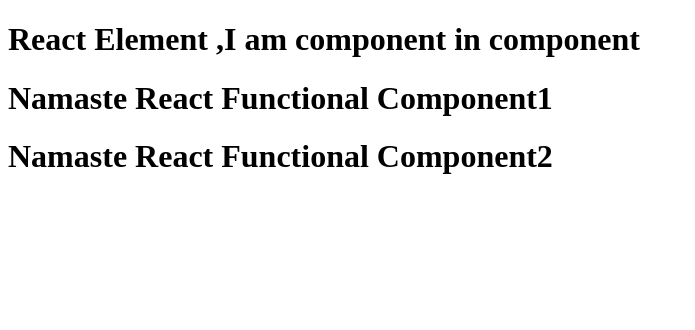
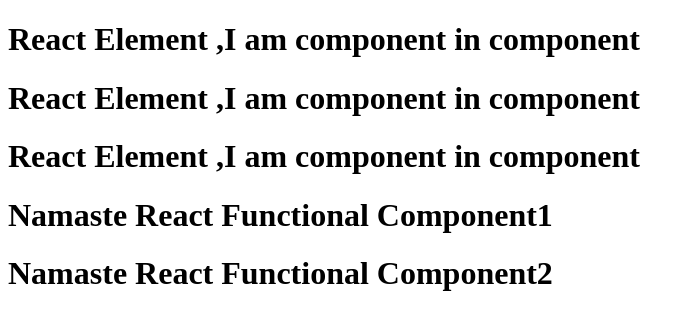
Before and after one commit to Avdhesh007/namaste-react, a React (Vite) app: page / in a window 1280 px wide. Shown: the top 330 px of the page, without its empty margins (0-695 px from the left). Built offline with nearby package versions, Linux system fonts and the light colour scheme.

Commit message:
three ways to use functional component

```diff
--- a/App.js
+++ b/App.js
@@ -4,8 +4,8 @@
 // jsx or relact element
 const elem = <span>React Element ,</span>
 
-// using react element in react element
-const Title =  (
+// usingreact component
+const Title =  ()=>  (
 <h1 className="head" tabIndex="5">
     {elem}
    I am component in component</h1>
@@ -13,10 +13,12 @@
 
 
 // React Functional Component
-// using react element in component
+// using react component in three different ways
 const HeadingComponent = () => (
     <div>
-        {Title}
+        {Title()}
+        <Title/>
+        <Title></Title>
         <h1 className="heading"> Namaste React Functional Component1</h1>
         <h1 className="heading2"> Namaste React Functional Component2</h1>
     </div>
```
